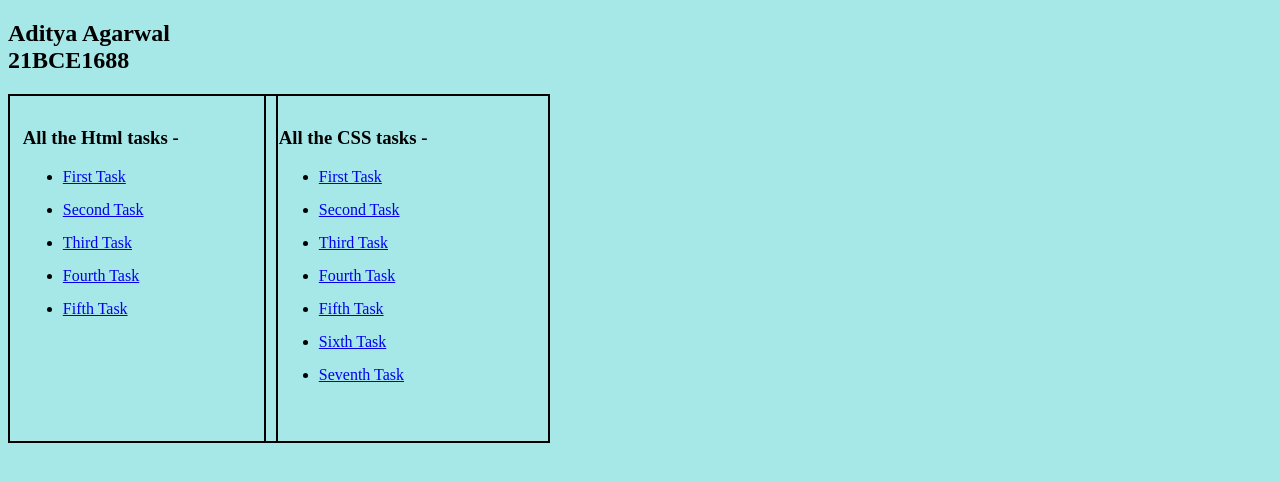
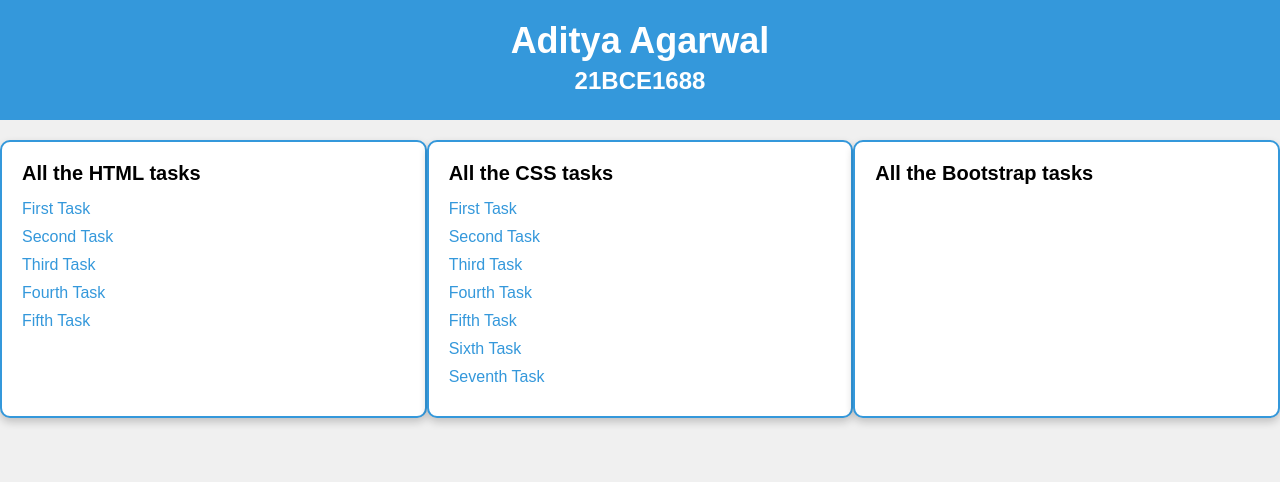
Before and after one commit to AdityaAg10/AdityaAg10.github.io, a plain HTML site: page index.html in a window 1280 px wide. Drawn offline with Linux system fonts and the light colour scheme.

Commit message:
html and css final

```diff
--- a/index.css
+++ /dev/null
@@ -1,30 +0,0 @@
-body {
-    background-color: rgb(166, 231, 231);
-}
-
-.HTML {
-    border: 2px solid black;
-    width: 15em;
-    padding: 1%;
-    position: fixed;
-    height: 20em;
-}
-
-.HTML a{
-    display: grid;
-    margin-bottom: 15px;
-}
-
-.CSS {
-    border: 2px solid black;
-    width: 16em;
-    padding: 1%;
-    position: fixed;
-    margin-left: 20%;
-    height: 20em;
-}
-
-.CSS a{
-    display: grid;
-    margin-bottom: 15px;
-}
--- a/index.html
+++ b/index.html
@@ -3,62 +3,142 @@
 <head>
     <meta charset="UTF-8">
     <meta name="viewport" content="width=device-width, initial-scale=1.0">
-    <title>Document</title>
+    <title>Aditya Agarwal's Portfolio</title>
+    <style>
+        body {
+            font-family: Arial, sans-serif;
+            margin: 0;
+            padding: 0;
+            background-color: #f0f0f0;
+        }
+
+        header {
+            background-color: #3498db;
+            color: #fff;
+            padding: 20px 0;
+            text-align: center;
+        }
+
+        h1 {
+            font-size: 36px;
+            margin: 0;
+        }
+
+        h2 {
+            font-size: 24px;
+            margin: 5px 0;
+        }
+
+        .container {
+            display: flex;
+            justify-content: space-around;
+            margin: 20px 0;
+        }
+
+        .HTML,
+        .CSS,
+        .BOOTSTRAP {
+            background-color: #fff;
+            border: 2px solid #3498db;
+            border-radius: 10px;
+            padding: 20px;
+            width: 30%;
+            box-shadow: 0 4px 8px rgba(0, 0, 0, 0.2);
+            transition: transform 0.2s;
+        }
+
+        .HTML:hover,
+        .CSS:hover,
+        .BOOTSTRAP:hover {
+            transform: scale(1.05);
+        }
+
+        .HTML h3,
+        .CSS h3,
+        .BOOTSTRAP h3 {
+            font-size: 20px;
+            margin: 0 0 15px;
+        }
+
+        .task-list {
+            list-style-type: none;
+            padding: 0;
+            margin: 0;
+        }
+
+        .task-item {
+            margin-bottom: 10px;
+        }
+
+        .task-item a {
+            text-decoration: none;
+            color: #3498db;
+        }
+
+        .task-item a:hover {
+            text-decoration: underline;
+        }
+    </style>
 </head>
-<link rel="stylesheet" href="index.css">
 <body>
-    <h2>Aditya Agarwal <br> 21BCE1688 <br></h2>
+    <header>
+        <h1>Aditya Agarwal</h1>
+        <h2>21BCE1688</h2>
+    </header>
+
+    <div class="container">
         <div class="HTML">
-        <h3>All the Html tasks -</h3>
-        <ul>
-            <li>
-                <a href="HTML/html-one.html" >First Task</a>
+            <h3>All the HTML tasks</h3>
+            <ul class="task-list">
+                <li class="task-item">
+                    <a href="HTML/html-one.html">First Task</a>
                 </li>
-            <li>
+                <li class="task-item">
                     <a href="HTML/html-two.html">Second Task</a>
                 </li>
-            <li>
+                <li class="task-item">
                     <a href="HTML/html-three.html">Third Task</a>
                 </li>
-            <li>
+                <li class="task-item">
                     <a href="HTML/html-four.html">Fourth Task</a>
                 </li>
-            <li>
+                <li class="task-item">
                     <a href="HTML/html-five.html">Fifth Task</a>
                 </li>
             </ul>
         </div>
 
         <div class="CSS">
-        <h3>All the CSS tasks -</h3>
-        <ul>
-            <li>
-                <a href="CSS/css-one.html" >First Task</a>
+            <h3>All the CSS tasks</h3>
+            <ul class="task-list">
+                <li class="task-item">
+                    <a href="CSS/css-one.html">First Task</a>
                 </li>
-            <li>
+                <li class="task-item">
                     <a href="CSS/css-two.html">Second Task</a>
                 </li>
-            <li>
+                <li class="task-item">
                     <a href="CSS/css-three.html">Third Task</a>
                 </li>
-            <li>
+                <li class="task-item">
                     <a href="CSS/css-four.html">Fourth Task</a>
                 </li>
-            <li>
+                <li class="task-item">
                     <a href="CSS/css-five.html">Fifth Task</a>
                 </li>
-            <li>
+                <li class="task-item">
                     <a href="CSS/css-six.html">Sixth Task</a>
                 </li>
-            <li>
+                <li class="task-item">
                     <a href="CSS/css-seven.html">Seventh Task</a>
                 </li>
             </ul>
         </div>
 
         <div class="BOOTSTRAP">
-
+            <h3>All the Bootstrap tasks</h3>
+            <!-- Add your Bootstrap task links here -->
         </div>
-
+    </div>
 </body>
 </html>
```
Also changed, not shown: CSS/css-seven.css (+10 -4 lines), CSS/css-seven.html (+9 -1 lines). Lines whose indentation alone changed are shown as unchanged.
